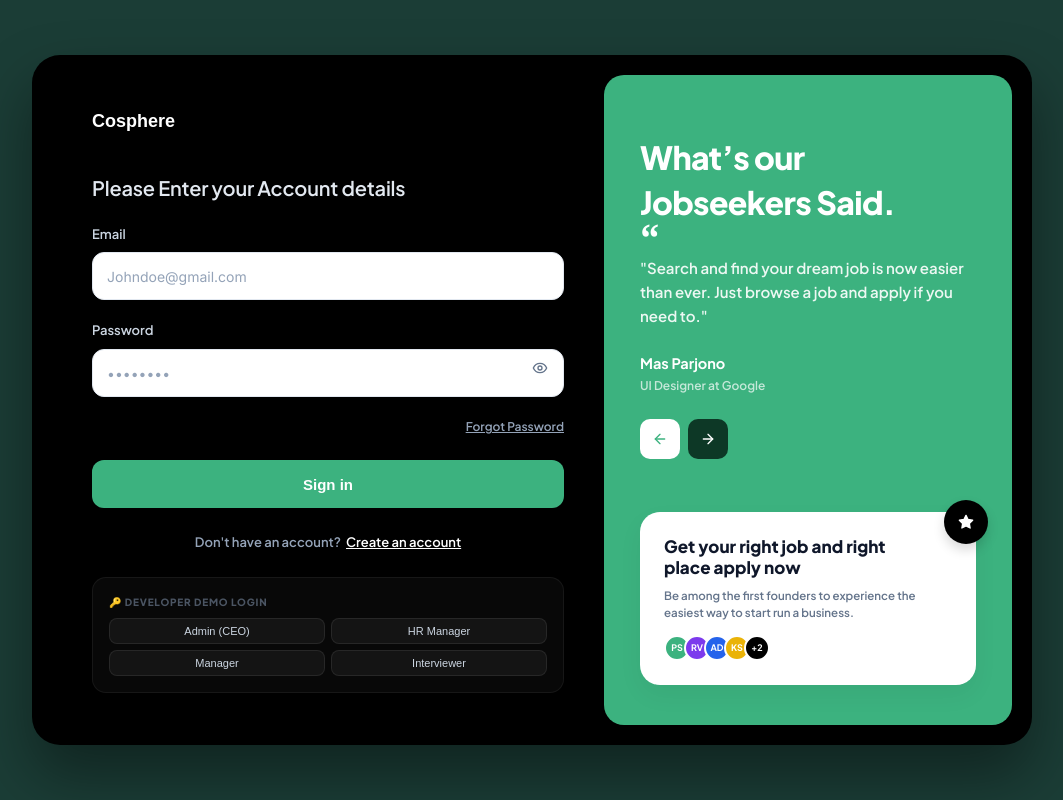
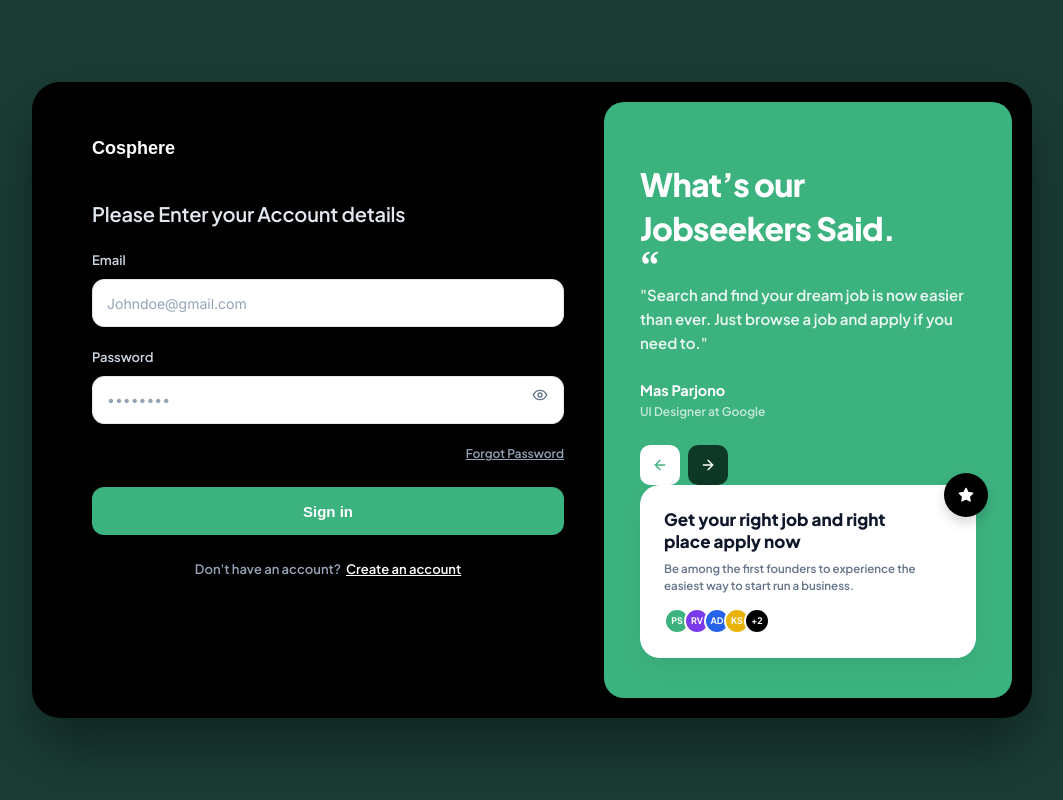
Before and after one commit to mayankam2pm02/MVPAM2PM, a React (Vite) app: page /login in a window 1280 px wide. Shown: the whole page, without its empty margins (108-1171 px from the left). Built offline with nearby package versions, Linux system fonts and the light colour scheme; no server answers.

Commit message:
chore: remove developer demo login bypass UI from Login page

```diff
--- a/src/pages/Login.jsx
+++ b/src/pages/Login.jsx
@@ -546,29 +546,7 @@ export default function Login() {
             </div>
           </div>
 
-          {/* Quick Demo Accounts Pill Bar */}
-          {mode === 'login' && (
-            <div className="demo-login-box">
-              <p style={{ fontSize: 10, color: '#4b5563', fontWeight: 800, textTransform: 'uppercase', letterSpacing: '0.08em', marginBottom: 8 }}>
-                🔑 Developer Demo Login
-              </p>
-              <div style={{ display: 'grid', gridTemplateColumns: '1fr 1fr', gap: 6 }}>
-                {DEMO_USERS.map(u => (
-                  <button
-                    key={u.email}
-                    type="button"
-                    className="demo-btn-pill"
-                    onClick={() => {
-                      setEmail(u.email)
-                      setPassword(u.password)
-                    }}
-                  >
-                    {u.label}
-                  </button>
-                ))}
-              </div>
-            </div>
-          )}
+
         </div>
 
         {/* Right Side: Emerald-green Card (Mockup style) */}
```
